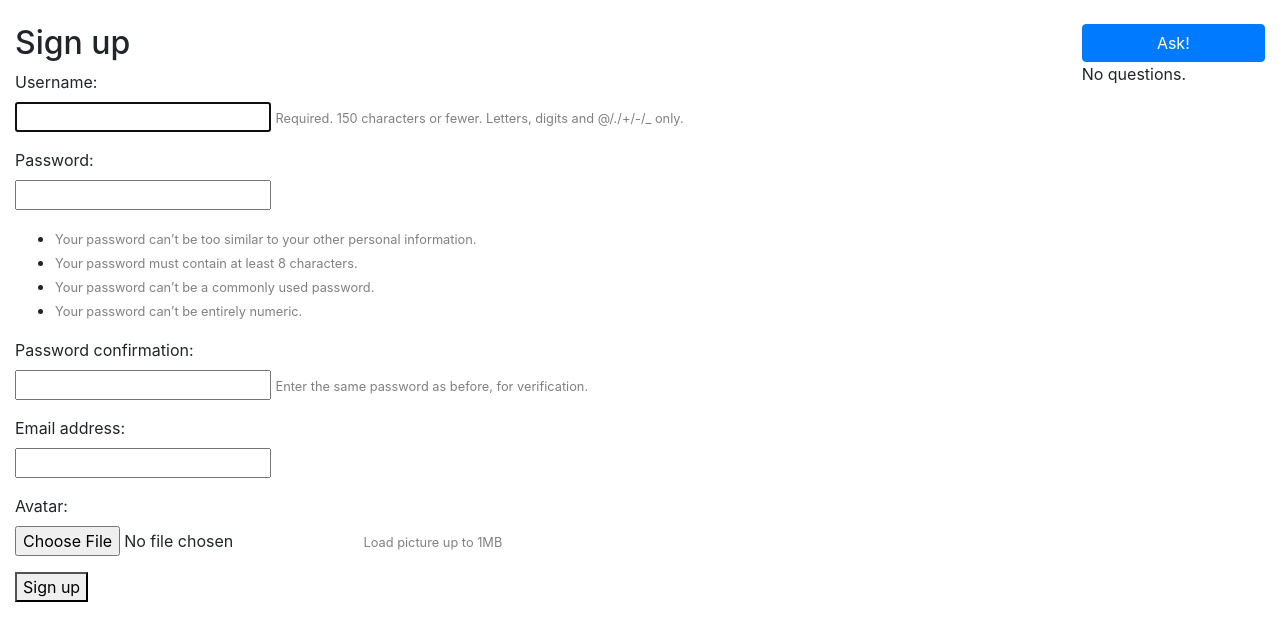
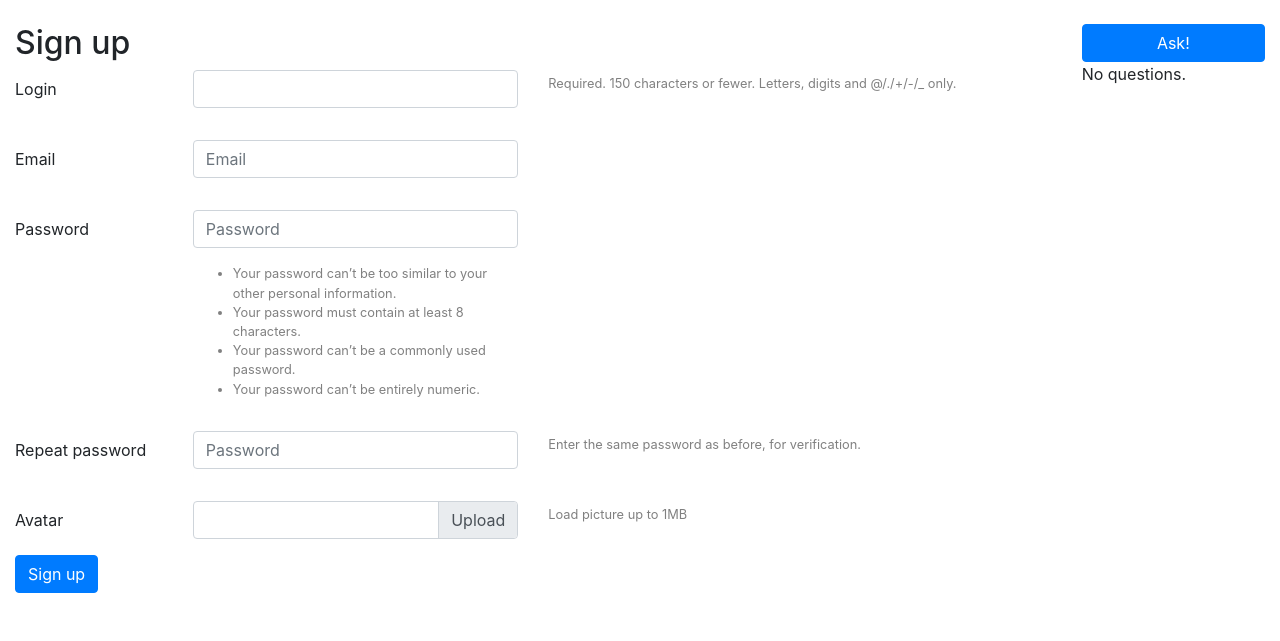
Before and after one commit to katty87/Hasker, a Django app: page /homepage/signup in a window 1280 px wide. Shown: the part 82-723 px from the top of the page. Run offline with Django 3.2, Linux system fonts and the light colour scheme; data that the repository does not hold is empty; some libraries are stand-ins or nearby versions.

Commit message:
Redesign signup form

```diff
--- a/homepage/forms.py
+++ b/homepage/forms.py
@@ -11,14 +11,17 @@ from homepage.models import UserProfile
 
 
 class SignUpForm(UserCreationForm):
-    avatar = forms.ImageField(help_text='Load picture up to 1MB', required=True)
+    avatar = forms.ImageField(help_text='Load picture up to 1MB', required=False)
+    avatar_file = None
+    _f = ''
 
     class Meta:
         model = User
         fields = ('username', 'password1', 'password2', 'email')
 
     def clean_avatar(self):
-        avatar = self.cleaned_data.get('avatar', False)
+        avatar = self.cleaned_data.get('avatar', None)
+
         if avatar:
             if avatar.size > 1 * 1024 * 1024:
                 raise ValidationError("Avatar picture too big ( > 1mb )")
@@ -28,9 +31,7 @@ class SignUpForm(UserCreationForm):
             if width < 100 or height < 100:
                 raise ValidationError("Avatar picture must be at least 100x100 pixels")
 
-            return avatar
-        else:
-            raise ValidationError("Couldn't read uploaded image")
+        return avatar
 
     def save(self, commit=True):
         user = super(UserCreationForm, self).save(commit=False)
--- a/homepage/templates/homepage/add_question.html
+++ b/homepage/templates/homepage/add_question.html
@@ -11,7 +11,7 @@
     <div class="form-group row">
       <label for="title" class="col-sm-2 col-form-label">Title</label>
       <div class="col-sm-10">
-        <input type="text" class="form-control" id="title" name="title" value="{% if form.title.value %} {{ form.title.value }} {% endif %}">
+        <input type="text" class="form-control" id="title" name="title" value="{{ form.title.value|default_if_none:''  }}">
         <p style="color: red">{{ form.title.errors.as_text }}</p>
       </div>
     </div>
@@ -19,7 +19,7 @@
     <div class="form-group row">
       <label for="content" class="col-sm-2 col-form-label">Text</label>
       <div class="col-sm-10">
-        <textarea class="form-control" id="content" name="content" rows="3">{% if form.content.value %} {{ form.content.value }} {% endif %}</textarea>
+        <textarea class="form-control" id="content" name="content" rows="3">{{ form.content.value|default_if_none:''  }}</textarea>
         <p style="color: red">{{ form.content.errors.as_text }}</p>
       </div>
     </div>
@@ -37,7 +37,6 @@
     </div>
   </form>
 
-  </form>
 {% endblock %}
 
 {% block scripts %}
--- a/homepage/urls.py
+++ b/homepage/urls.py
@@ -10,7 +10,7 @@ urlpatterns = [
     url(r'^ask$', views.ask_view, name='ask'),
     url(r'^question/(?P<pk>[0-9]+)/$', views.QuestionDetailView.as_view(), name='question_detail'),
     url(r'^question/(?P<pk>[0-9]+)/answer/$', views.answer_question, name='answer_question'),
-    url(r'^signup$', views.signup_view, name='signup'),
+    url(r'^signup$', views.SignUpView.as_view(), name='signup'),
     url(r'^settings/(?P<pk>[0-9]+)/$', views.SettingsView.as_view(), name='settings'),
     url(r'^search$', views.SearchResultsView.as_view(), name='search_results'),
     url(r'^ajax/vote/question/$', views.vote_question, name='vote_question'),
--- a/homepage/views.py
+++ b/homepage/views.py
@@ -4,6 +4,8 @@ import os
 from django.http import HttpResponse
 from django.contrib.auth.decorators import login_required
 from django.views.decorators.http import require_http_methods
+
+from django.contrib.auth.forms import UserCreationForm
 
 from django.contrib.auth import login
 from django.shortcuts import render, redirect, get_object_or_404
@@ -16,6 +18,7 @@ import json
 from django.views.generic.edit import UpdateView
 from django.contrib.auth.mixins import LoginRequiredMixin
 from Hasker.settings import EMAIL_HOST_USER
+from django.core.files.storage import default_storage
 
 from homepage.forms import SignUpForm, AddQuestionForm
 from homepage.models import Question, QuestionVote, Answer, AnswerVote, Tag, UserProfile
@@ -202,9 +205,23 @@ def mark_answer_right(request):
     return HttpResponse(value)
 
 
-def signup_view(request):
-    if request.method == 'POST':
-        form = SignUpForm(request.POST, request.FILES)
+class SignUpView(generic.CreateView):
+    form_class = SignUpForm
+    template_name = "signup.html"
+
+    def get_success_url(self):
+        redirect_to = self.request.POST['next']
+        return redirect_to
+
+    def get_context_data(self, **kwargs):
+        context = super(SignUpView, self).get_context_data(**kwargs)
+        context.update({'next': self.request.GET.get('next', '')})
+        return context
+
+    def post(self, request, *args, **kwargs):
+        response = super(SignUpView, self).post(request, *args, **kwargs)
+        form = self.get_form()
+
         if form.is_valid():
             new_user = form.save()
             user_profile = new_user.userprofile
@@ -212,10 +229,50 @@ def signup_view(request):
             user_profile.save()
 
             login(request, new_user, 'django.contrib.auth.backends.ModelBackend')
-            return redirect('index')
+        return response
+
+
+"""
+def signup_view(request):
+
+    context = {
+    }
+
+    if request.method == 'POST':
+        form = SignUpForm(request.POST, request.FILES)
+        context.update({'next': request.POST.get('next', '')})
+        context.update({'file_name': request.FILES.get('avatar', '')})
+        context.update({'avatar': request.FILES.get('avatar', '')})
+
+        avatar_file = request.FILES.get('avatar', None)
+        if avatar_file:
+            form.avatar_file = avatar_file
+
+        if form.is_valid():
+            new_user = form.save()
+            user_profile = new_user.userprofile
+            user_profile.avatar = form.cleaned_data['avatar']
+            user_profile.save()
+
+            login(request, new_user, 'django.contrib.auth.backends.ModelBackend')
+
+            redirect_to = request.POST['next']
+            if not redirect_to:
+                redirect_to = 'index'
+            return redirect(redirect_to)
+        else:
+            if request.FILES and request.FILES.get('avatar', None):
+                file = request.FILES.get('avatar', None)
+                file_name = default_storage.save(file.name, file)
+                context.update({'file_name': file_name})
     else:
         form = SignUpForm()
-    return render(request, 'signup.html', {'form': form})
+        context.update({'next': request.GET.get('next', '')})
+
+    context.update({'form': form})
+
+    return render(request, 'signup.html', context)
+"""
 
 
 class SettingsView(LoginRequiredMixin, UpdateView):
--- a/templates/base_generic.html
+++ b/templates/base_generic.html
@@ -4,7 +4,8 @@
     {% block title %}<title>Hasker</title>{% endblock %}
   <meta charset="utf-8">
   <meta name="viewport" content="width=device-width, initial-scale=1">
-  <link rel="stylesheet" href="https://stackpath.bootstrapcdn.com/bootstrap/4.1.3/css/bootstrap.min.css" integrity="sha384-MCw98/SFnGE8fJT3GXwEOngsV7Zt27NXFoaoApmYm81iuXoPkFOJwJ8ERdknLPMO" crossorigin="anonymous">
+  <link rel="stylesheet" href="https://stackpath.bootstrapcdn.com/bootstrap/4.3.1/css/bootstrap.min.css" integrity="sha384-ggOyR0iXCbMQv3Xipma34MD+dH/1fQ784/j6cY/iJTQUOhcWr7x9JvoRxT2MZw1T" crossorigin="anonymous">
+<script src="https://stackpath.bootstrapcdn.com/bootstrap/4.3.1/js/bootstrap.min.js" integrity="sha384-JjSmVgyd0p3pXB1rRibZUAYoIIy6OrQ6VrjIEaFf/nJGzIxFDsf4x0xIM+B07jRM" crossorigin="anonymous"></script>
   <link rel="stylesheet" href="https://cdnjs.cloudflare.com/ajax/libs/font-awesome/4.7.0/css/font-awesome.min.css">
 </head>
 <body>
--- a/templates/registration/user_settings.html
+++ b/templates/registration/user_settings.html
@@ -24,14 +24,14 @@
 
             <div class="custom-file">
               <input type="file" class="custom-file-input" id="avatar" name="avatar" accept="image/*"  onchange="loadFile(event)">
-              <label class="custom-file-label" for="avatar" id="file_name">{{ file_name }}</label>
+              <label class="custom-file-label" for="avatar" id="file_name" data-browse="Upload">{{ file_name|default_if_none:'Select file...' }}</label>
             </div>
         </div>
     </div>
 
   <div class="form-group row">
     <div class="col-sm-10">
-      <button type="submit" class="btn btn-primary"  value="Update">Save</button>
+        <button type="submit" class="btn btn-primary"  value="Update">Save</button>
         <input type="hidden" name="next" value="{{ next }}">
     </div>
   </div>
--- a/templates/signup.html
+++ b/templates/signup.html
@@ -3,20 +3,82 @@
 {% block content %}
   <h2>Sign up</h2>
 
-  <form method="post" enctype="multipart/form-data">
+  <form class="form" enctype="multipart/form-data" method="post">
     {% csrf_token %}
-    {% for field in form %}
-      <p>
-        {{ field.label_tag }}<br>
-        {{ field }}
-        {% if field.help_text %}
-          <small style="color: grey">{{ field.help_text }}</small>
-        {% endif %}
-        {% for error in field.errors %}
-          <p style="color: red">{{ error }}</p>
-        {% endfor %}
-      </p>
-    {% endfor %}
-    <button type="submit">Sign up</button>
+    {{ form.non_field_errors }}
+    <div class="form-group row">
+      <label for="username" class="col-sm-2 col-form-label">Login</label>
+      <div class="col-sm-4">
+        <input type="text" class="form-control" id="username" name="username" value="{{ form.username.value|default_if_none:'' }}">
+        <p style="color: red">{{ form.username.errors.as_text }}</p>
+      </div>
+      <div class="col-sm-5">
+        <small style="color: grey">{{ form.username.help_text }}</small>
+      </div>
+    </div>
+
+    <div class="form-group row">
+      <label for="email" class="col-sm-2 col-form-label">Email</label>
+      <div class="col-sm-4">
+        <input type="email" class="form-control" id="email" name="email" value="{{ form.email.value|default_if_none:'' }}" placeholder="Email">
+        <p style="color: red">{{ form.username.errors.as_text }}</p>
+      </div>
+    </div>
+
+    <div class="form-group row">
+      <label for="password1" class="col-sm-2 col-form-label">Password</label>
+      <div class="col-sm-4">
+        <input type="password" class="form-control" id="password1" name="password1" placeholder="Password">
+        <p style="color: red">{{ form.password1.errors.as_text }}</p>
+        <small style="color: grey">{{ form.password1.help_text }}</small>
+      </div>
+    </div>
+
+    <div class="form-group row">
+      <label for="password1" class="col-sm-2 col-form-label">Repeat password</label>
+      <div class="col-sm-4">
+        <input type="password" class="form-control" id="password2" name="password2" placeholder="Password">
+        <p style="color: red">{{ form.password2.errors.as_text }}</p>
+      </div>
+      <div class="col-sm-5">
+        <small style="color: grey">{{ form.password2.help_text }}</small>
+      </div>
+    </div>
+
+    <div class="form-group row">
+      <label for="avatar" class="col-sm-2 col-form-label">Avatar</label>
+        <div class="col-sm-4">
+            <div class="custom-file">
+              <input type="file" class="custom-file-input" id="avatar" name="avatar" accept="image/*"  onchange="loadFile(event)">
+              <label class="custom-file-label" for="avatar" id="file_name" data-browse="Upload" onclick="onFileClick()">{{ file_name|default_if_none:'Select file...' }}</label>
+              <p style="color: red">{{ form.avatar.errors.as_text }}</p>
+            </div>
+        </div>
+        <div class="col-sm-5">
+          <small style="color: grey">{{ form.avatar.help_text }}</small>
+        </div>
+    </div>
+    <div class="form-group row">
+      <div class="col-sm-4">
+          <button type="submit" class="btn btn-primary">Sign up</button>
+          <input type="hidden" name="next" value="{{ next }}">
+      </div>
+    </div>
   </form>
+
 {% endblock %}
+
+{% block scripts %}
+<script>
+  var files
+  var loadFile = function(event) {
+    if (event.target.files.length > 0) {
+        document.getElementById('file_name').innerHTML = event.target.files[0].name
+    }
+  };
+
+  function onFileClick(){
+    alert(1)
+  }
+</script>
+{% endblock %}
```
